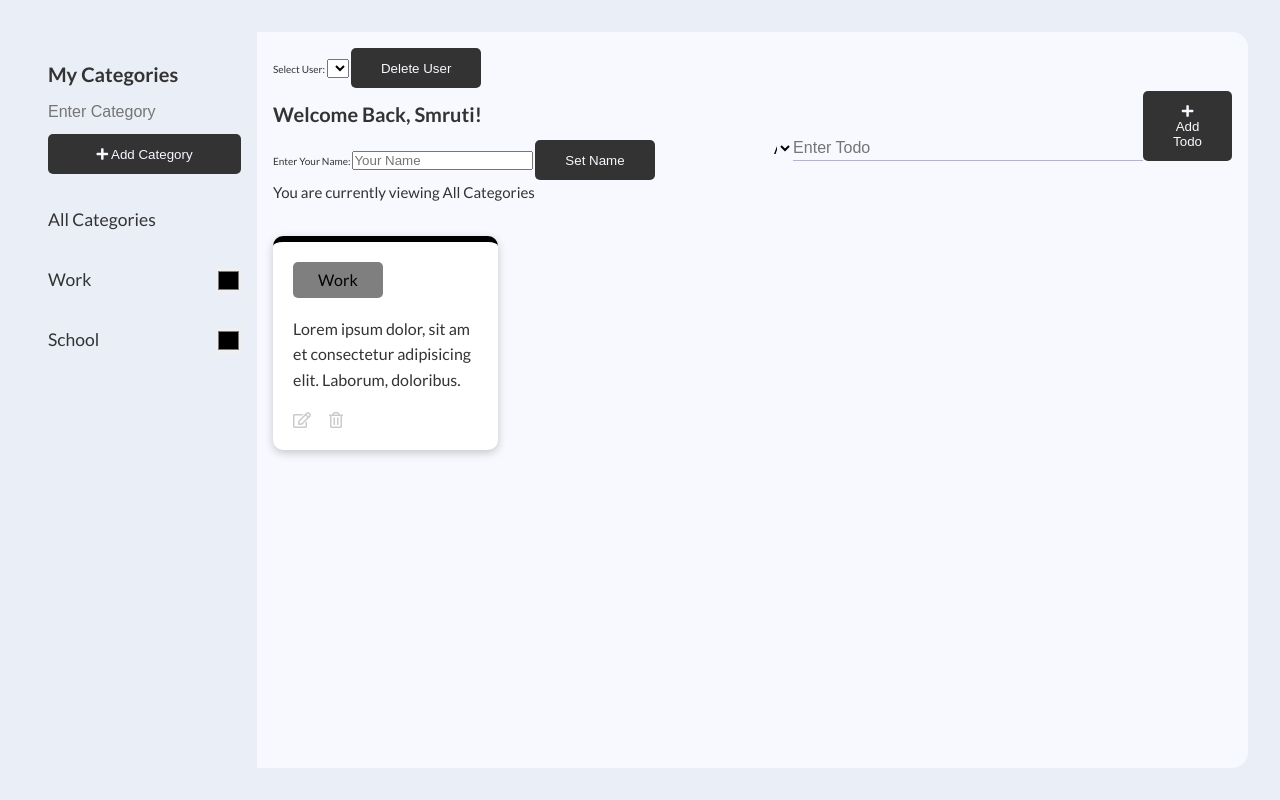
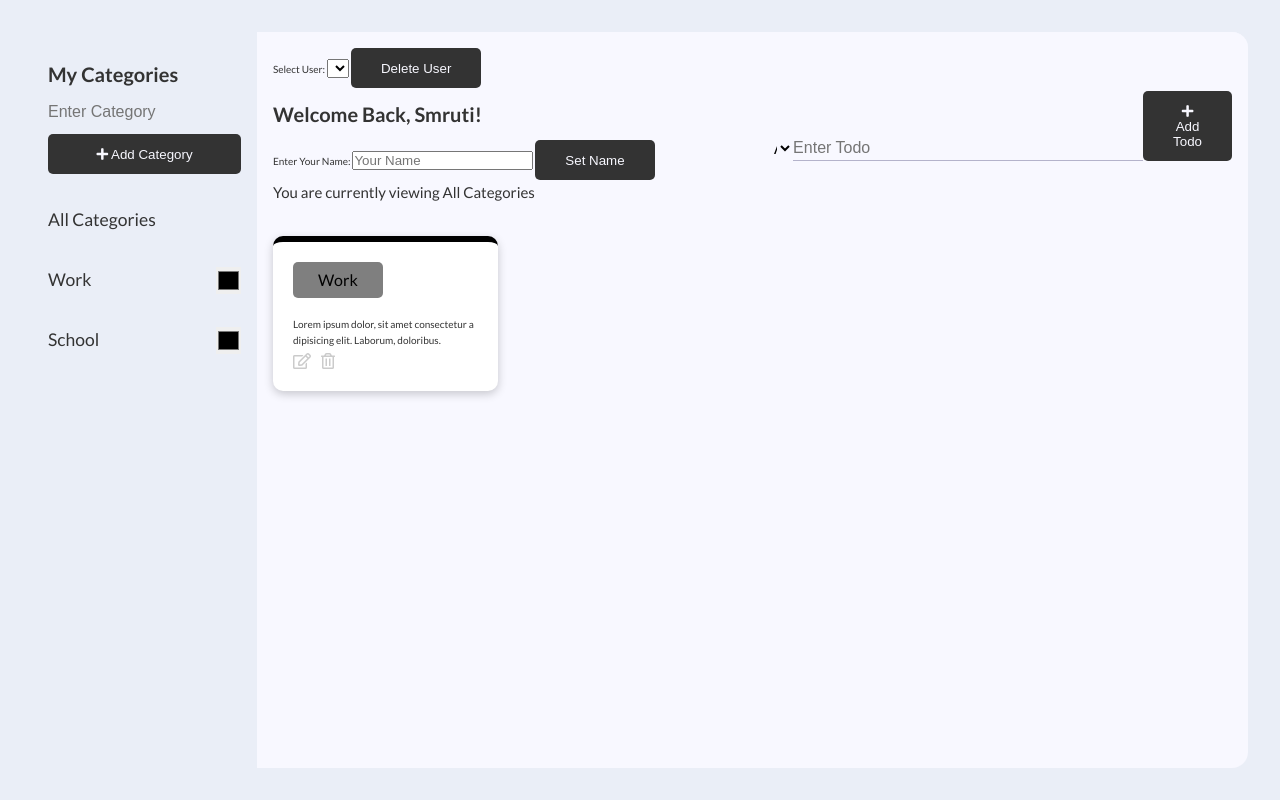
Before and after one commit to JanetStanmore/Todo_Task, a plain HTML site: page index.html in a window 1280 px wide. Drawn offline with Linux system fonts and the light colour scheme.

Commit message:
Update main.css

```diff
--- a/main.css
+++ b/main.css
@@ -26,6 +26,7 @@ body {
     line-height: 1.6;
     padding: 32px;
     height: 100vh;
+    overflow: hidden; /* Prevent body from scrolling */
 }
 
 /* App container grid */
@@ -79,6 +80,12 @@ body {
     font-weight: bold;
     color: #e57373;
     cursor: pointer;
+}
+
+/* Add a style for the currently-viewing span */
+.currently-viewing span:hover {
+    text-decoration: underline; /* Add underline on hover */
+    color: var(--error-color); /* Change color on hover */
 }
 
 /* Sidebar Form */
@@ -208,8 +215,8 @@ body {
 }
 
 .todo-description {
-    font-size: 1.6rem;
-    margin: 1rem 0 2rem 0;
+    font-size: 1.rem;
+    margin: 1rem 0 0.5rem 0;
     word-break: break-all;
 }
 
@@ -219,7 +226,7 @@ body {
 
 .todo-actions i {
     font-size: 1.6rem;
-    margin-right: 1.6rem;
+    margin-right: 0.8rem;
     opacity: 0.25;
     cursor: pointer;
 }
```
